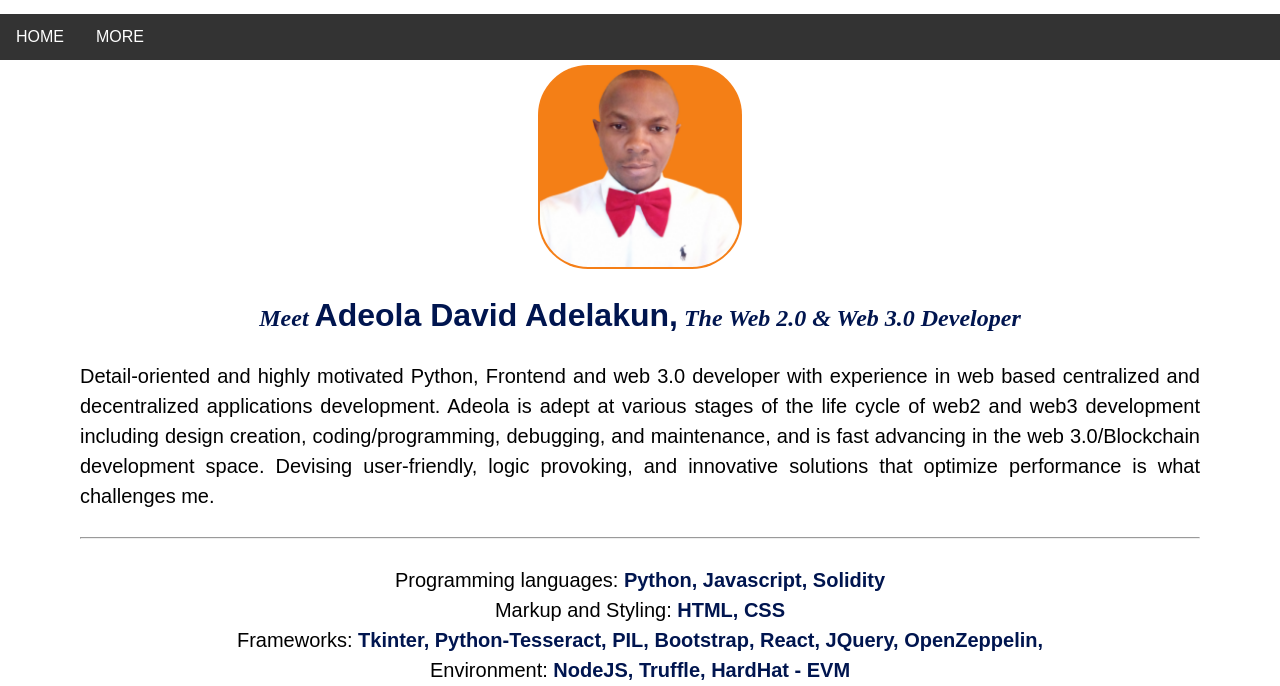
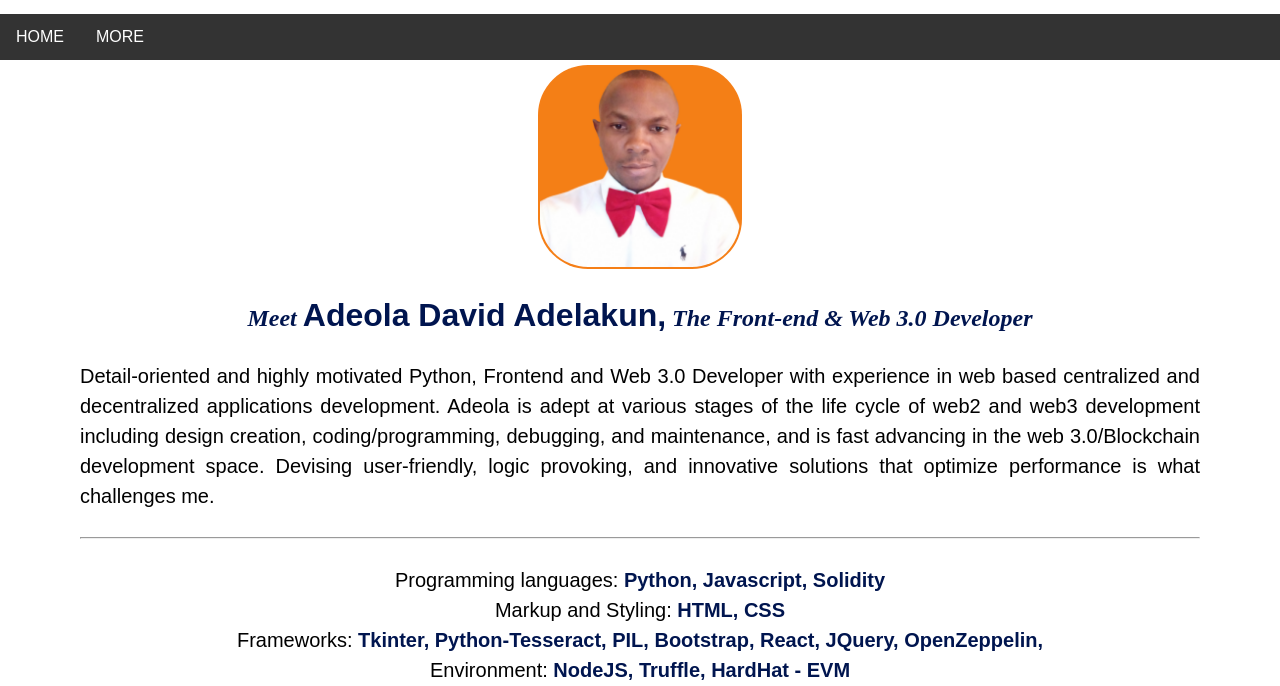
Before and after one commit to Adesdesk/Adesdesk.github.io, a plain HTML site: page index.html in a window 1280 px wide. Shown: the part 109-795 px from the top of the page. Drawn offline with Linux system fonts and the light colour scheme.

Commit message:
Update index.html

```diff
--- a/index.html
+++ b/index.html
@@ -29,9 +29,9 @@
 <div id ="image-block">
 	<img src="adeola's_faceshot.jpg" alt="Adeola David A." id="faceshot">
 </div>
-<h2><span id="introduction"><em><p>Meet </em><span class="myFullName">Adeola David Adelakun,</span> <em>The Web 2.0 & Web 3.0 Developer</em></p></span></h2>
+<h2><span id="introduction"><em><p>Meet </em><span class="myFullName">Adeola David Adelakun,</span> <em>The Front-end & Web 3.0 Developer</em></p></span></h2>
 <p class="Objectives">
-	Detail-oriented and highly motivated Python, Frontend and web 3.0 developer with experience in web based centralized and decentralized applications development. Adeola is adept at various stages of the life cycle of web2 and web3 development including design creation, coding/programming, debugging, and maintenance, and is fast advancing in the web 3.0/Blockchain development space. Devising user-friendly, logic provoking, and innovative solutions that optimize performance is what challenges me.
+	Detail-oriented and highly motivated Python, Frontend and Web 3.0 Developer with experience in web based centralized and decentralized applications development. Adeola is adept at various stages of the life cycle of web2 and web3 development including design creation, coding/programming, debugging, and maintenance, and is fast advancing in the web 3.0/Blockchain development space. Devising user-friendly, logic provoking, and innovative solutions that optimize performance is what challenges me.
 </p>
 <br>
 <hr>
```
